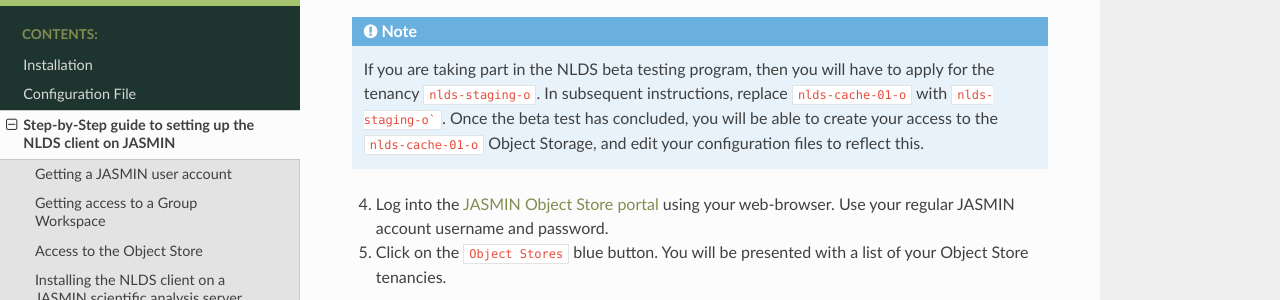
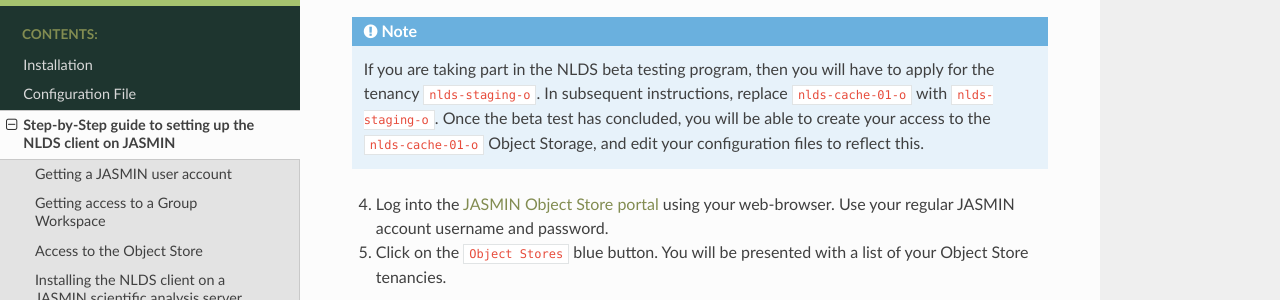
Before and after one commit to cedadev/nlds-client, a Sphinx documentation site: the page built from docs/user_guide/source/step_by_step.rst, in a window 1280 px wide and 900 px high, scrolled down 2824 px. Shown: the part 172-472 px from the top of the window. Built offline with Sphinx 7.4.7 and the Read the Docs theme 3.1.0, drawn with Linux system fonts in a browser that asks for light colours.

Commit message:
Typo removed

````diff
--- a/docs/user_guide/source/step_by_step.rst
+++ b/docs/user_guide/source/step_by_step.rst
@@ -76,7 +76,7 @@
 3. Search for the tenancy ``nlds-cache-01-o``.  Click ``More information``, then ``Apply``.  This will make a request to the JASMIN team, who will inform you of their decision.  You need to await the outcome of this decision before proceeding to the next step.
 
 .. note::
-    If you are taking part in the NLDS beta testing program, then you will have to apply for the tenancy ``nlds-staging-o``.  In subsequent instructions, replace ``nlds-cache-01-o`` with ``nlds-staging-o```.  Once the beta test has concluded, you will be able to create your access to the ``nlds-cache-01-o`` Object Storage, and edit your configuration files to reflect this.
+    If you are taking part in the NLDS beta testing program, then you will have to apply for the tenancy ``nlds-staging-o``.  In subsequent instructions, replace ``nlds-cache-01-o`` with ``nlds-staging-o``.  Once the beta test has concluded, you will be able to create your access to the ``nlds-cache-01-o`` Object Storage, and edit your configuration files to reflect this.
 
 4. Log into the `JASMIN Object Store portal <https://s3-portal.jasmin.ac.uk>`_ using your web-browser.  Use your regular JASMIN account username and password.
 5. Click on the ``Object Stores`` blue button.  You will be presented with a list of your Object Store tenancies.
````
